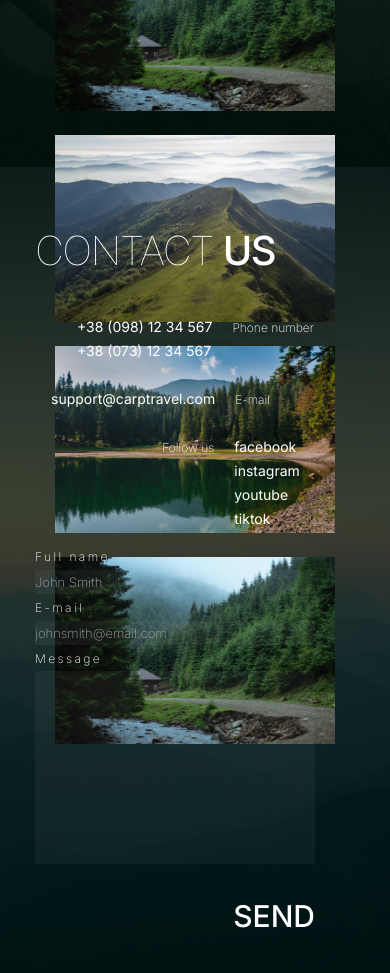
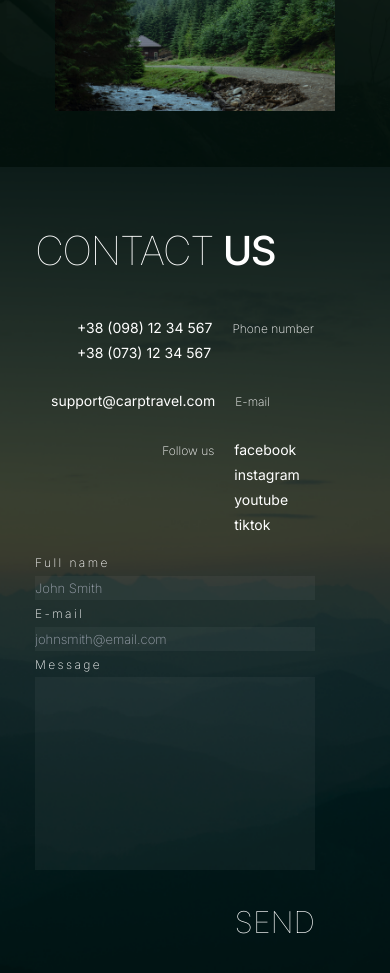
Before and after one commit to Nataly-Moskalenko/carpathians-travel, a Next.js app: page / in a window 390 px wide. Shown: the part 3000-3973 px from the top of the page. Built offline with nearby package versions, Linux system fonts and the light colour scheme.

Commit message:
fixes contacts section

```diff
--- a/app/components/Contacts.js
+++ b/app/components/Contacts.js
@@ -21,14 +21,20 @@ export default function Contacts() {
               <div className="flex items-baseline gap-5 mb-[24px] lg:mb-[64px] ml-[42px] md:ml-[64px] lg:ml-[118px]">
                 <ul>
                   <li>
-                    <p className="text-[14px] md:text-[16px] lg:text-[18px] font-normal leading-6">
+                    <a
+                      href="tel:380981234567"
+                      className="hover:underline text-[14px] md:text-[16px] lg:text-[18px] font-normal leading-6"
+                    >
                       +38 (098) 12 34 567
-                    </p>
+                    </a>
                   </li>
                   <li>
-                    <p className="text-[14px] md:text-[16px] lg:text-[18px] font-normal leading-6">
+                    <a
+                      href="tel:380731234567"
+                      className="hover:underline text-[14px] md:text-[16px] lg:text-[18px] font-normal leading-6"
+                    >
                       +38 (073) 12 34 567
-                    </p>
+                    </a>
                   </li>
                 </ul>
                 <p className="text-[12px] font-extralight leading-[20px] lg:leading-6">
@@ -36,9 +42,12 @@ export default function Contacts() {
                 </p>
               </div>
               <div className="flex items-baseline gap-5 mb-[24px] md:mb-0 lg:mb-[124px] ml-[16px] md:ml-[34px] lg:ml-[84px]">
-                <p className="text-[14px] md:text-[16px] lg:text-[18px] font-normal leading-6">
+                <a
+                  href="mailto:support@carptravel.com"
+                  className="hover:underline text-[14px] md:text-[16px] lg:text-[18px] font-normal leading-6"
+                >
                   support@carptravel.com
-                </p>
+                </a>
                 <p className="text-[12px] font-extralight leading-[20px] lg:leading-6">E-mail</p>
               </div>
             </div>
@@ -46,52 +55,52 @@ export default function Contacts() {
               <p className="text-[12px] font-extralight leading-[20px] lg:leading-6">Follow us</p>
               <ul>
                 <li>
-                  <p className="text-[14px] md:text-[16px] lg:text-[18px] font-normal leading-6">
+                  {/* <p className="text-[14px] md:text-[16px] lg:text-[18px] font-normal leading-6"> */}
                     <a
                       href="#"
-                      className="hover:underline"
+                      className="hover:underline text-[14px] md:text-[16px] lg:text-[18px] font-normal leading-6"
                       target="_blank"
                       rel="noopener noreferrer nofollow"
                     >
                       facebook
                     </a>
-                  </p>
+                  {/* </p> */}
                 </li>
                 <li>
-                  <p className="text-[14px] md:text-[16px] lg:text-[18px] font-normal leading-6">
+                  {/* <p className="text-[14px] md:text-[16px] lg:text-[18px] font-normal leading-6"> */}
                     <a
                       href="#"
-                      className="hover:underline"
+                      className="hover:underline text-[14px] md:text-[16px] lg:text-[18px] font-normal leading-6"
                       target="_blank"
                       rel="noopener noreferrer nofollow"
                     >
                       instagram
                     </a>
-                  </p>
+                  {/* </p> */}
                 </li>
                 <li>
-                  <p className="text-[14px] md:text-[16px] lg:text-[18px] font-normal leading-6">
+                  {/* <p className="text-[14px] md:text-[16px] lg:text-[18px] font-normal leading-6"> */}
                     <a
                       href="#"
-                      className="hover:underline"
+                      className="hover:underline text-[14px] md:text-[16px] lg:text-[18px] font-normal leading-6"
                       target="_blank"
                       rel="noopener noreferrer nofollow"
                     >
                       youtube
                     </a>
-                  </p>
+                  {/* </p> */}
                 </li>
                 <li>
-                  <p className="text-[14px] md:text-[16px] lg:text-[18px] font-normal leading-6">
+                  {/* <p className="text-[14px] md:text-[16px] lg:text-[18px] font-normal leading-6"> */}
                     <a
                       href="#"
-                      className="hover:underline"
+                      className="hover:underline text-[14px] md:text-[16px] lg:text-[18px] font-normal leading-6"
                       target="_blank"
                       rel="noopener noreferrer nofollow"
                     >
                       tiktok
                     </a>
-                  </p>
+                  {/* </p> */}
                 </li>
               </ul>
             </div>
--- a/app/components/FormContacts.js
+++ b/app/components/FormContacts.js
@@ -15,7 +15,7 @@ export default function FormContacts() {
       className="form md:flex gap-5 lg:flex-col w-[280px] md:w-[704px] lg:w-[607px]"
     >
       <div className="md:flex md:flex-col lg:flex-row">
-        <div>
+        <div className="relative">
           <label
             htmlFor="fullname"
             className="text-[12px] font-extralight leading-6 tracking-[2.4px]"
@@ -34,7 +34,7 @@ export default function FormContacts() {
             className="text-[13px] lg:text-[20px] font-extralight leading-6 bg-gray w-[280px] md:w-[221px] lg:w-[293px]"
           />
           {errors.fullName && (
-            <p className="flex items-center justify-end">
+            <p className="absolute right-0 top-[52px] flex items-center justify-end">
               <svg width="18" height="18" viewBox="0 0 18 18" fill="none">
                 <path
                   d="M4.375 4.375L13.625 13.625M13.625 4.375L4.375 13.625"
@@ -51,7 +51,7 @@ export default function FormContacts() {
             </p>
           )}
         </div>
-        <div>
+        <div className="relative">
           <label htmlFor="email" className="text-[12px] font-extralight leading-6 tracking-[2.4px]">
             E-mail
           </label>
@@ -66,7 +66,7 @@ export default function FormContacts() {
             className="text-[13px] lg:text-[20px] font-extralight leading-6 bg-gray w-[280px] md:w-[221px] lg:w-[293px]"
           />
           {errors.email && (
-            <p className="flex items-center justify-end">
+            <p className="absolute right-0 top-[52px] flex items-center justify-end">
               <svg width="18" height="18" viewBox="0 0 18 18" fill="none">
                 <path
                   d="M4.375 4.375L13.625 13.625M13.625 4.375L4.375 13.625"
@@ -85,10 +85,7 @@ export default function FormContacts() {
         </div>
       </div>
       <div>
-        <label
-          htmlFor="message"
-          className="text-[12px] font-extralight leading-6 tracking-[2.4px]"
-        >
+        <label htmlFor="message" className="text-[12px] font-extralight leading-6 tracking-[2.4px]">
           Message
         </label>
         <textarea
@@ -98,7 +95,10 @@ export default function FormContacts() {
           name="message"
           className="text-[13px] lg:text-[20px] font-extralight leading-6 bg-gray form-textarea resize-none w-[280px] md:w-[463px] lg:w-[607px] h-[193px] md:h-[221px] lg:h-[174px]"
         />
-        <button type="submit" className="block text-[30px] lg:text-[32px] font-medium uppercase ml-auto mt-6">
+        <button
+          type="submit"
+          className="block text-[30px] lg:text-[32px] font-thin hover:font-medium focus:font-medium uppercase ml-auto mt-6"
+        >
           Send
         </button>
       </div>
--- a/app/components/Gallery.js
+++ b/app/components/Gallery.js
@@ -22,6 +22,12 @@ const galeryImages = [
   { id: 6, src: Gallery3, title: 'Carpathian forest' },
 ];
 
+const galeryImagesMobile = [
+  { id: 1, src: Gallery1, title: 'Carpathian mountains' },
+  { id: 2, src: Gallery2, title: 'Carpathian lake' },
+  { id: 3, src: Gallery3, title: 'Carpathian forest' },
+];
+
 export default function Gallery() {
   const prevRef = useRef(null);
   const nextRef = useRef(null);
@@ -41,7 +47,7 @@ export default function Gallery() {
           </span>
         </h2>
         <ul className="flex flex-col gap-6 md:hidden">
-          {galeryImages.map((image) => (
+          {galeryImagesMobile.map((image) => (
             <li key={image.id}>
               <Image className="w-[280px] h-[187px] mx-auto" src={image.src} alt={image.title} />
             </li>
@@ -60,6 +66,7 @@ export default function Gallery() {
             loop={true}
             centeredSlides={true}
             effect={'coverflow'}
+            grabCursor={true}
             coverflowEffect={{
               rotate: 0,
               scale: 0.5,
@@ -68,24 +75,25 @@ export default function Gallery() {
             }}
           >
             {galeryImages.map((image) => (
-              <SwiperSlide key={image.id}>
+              <SwiperSlide key={image.id} className="md:w-[415px] md:h-[294px] lg:w-[606px] lg:h-[429px] mx-auto">
                 <Image
-                  className="md:w-[415px] md:h-[294px] lg:w-[606px] lg:h-[429px] mx-auto"
                   src={image.src}
                   alt={image.title}
+                  width={606}
+                  height={294}
                 />
               </SwiperSlide>
             ))}
             <button
               type="button"
               ref={prevRef}
-              className="text-[33px] font-thin uppercase leading-[1.2]"
+              className="text-[33px] font-thin hover:font-medium focus:font-medium uppercase leading-[1.2]"
             >
               <p className="">Back</p>
             </button>
             <button
               type="button"
-              className="absolute right-0 bottom-0 text-[33px] font-thin uppercase leading-[1.2]"
+              className="absolute right-0 bottom-0 text-[33px] font-thin hover:font-medium focus:font-medium uppercase leading-[1.2]"
               ref={nextRef}
             >
               <p className="">Next</p>
--- a/app/components/Header.js
+++ b/app/components/Header.js
@@ -16,7 +16,7 @@ export default function Header() {
       <Logo />
       <button
         type="button"
-        className="md:hidden uppercase text-[14px] font-normal tracking-[1.4px]"
+        className="md:hidden uppercase text-[14px] font-normal tracking-[1.4px] hover:font-bold focus:font-bold"
         onClick={toggleModal}
       >
         Menu
--- a/app/components/Modal.js
+++ b/app/components/Modal.js
@@ -12,7 +12,7 @@ export default function Modal({ onClick }) {
         <button
           onClick={onClick}
           type="button"
-          className="uppercase text-[14px] font-normal tracking-[1.4px] absolute right-[20px] top-[36px]"
+          className="uppercase text-[14px] font-normal tracking-[1.4px] absolute right-[20px] top-[36px] hover:font-bold focus:font-bold"
         >
           Close
         </button>
--- a/app/components/ServiceCard.js
+++ b/app/components/ServiceCard.js
@@ -22,6 +22,8 @@ export default function ServiceCard({ card }) {
           className="mb-3 w-[280px] h-[213px] md:w-[463px] md:h-[370px] lg:w-[607px] lg:h-[429px]"
           src={card.image}
           alt={card.title}
+          width={607}
+          height={429}
         />
         <div className="lg:grow">
           <div className="flex flex-col md:flex-col-reverse lg:flex-row-reverse lg:justify-between">
```
